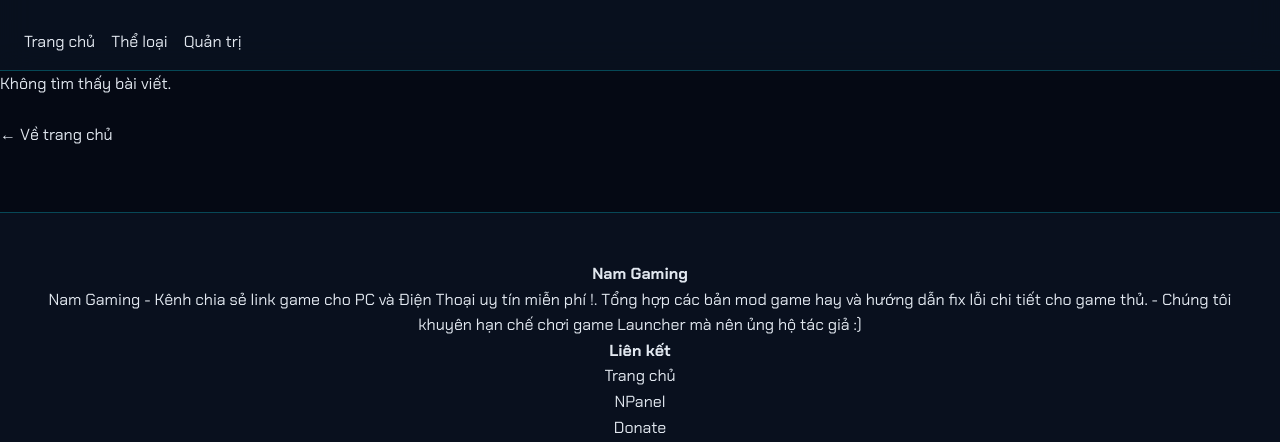
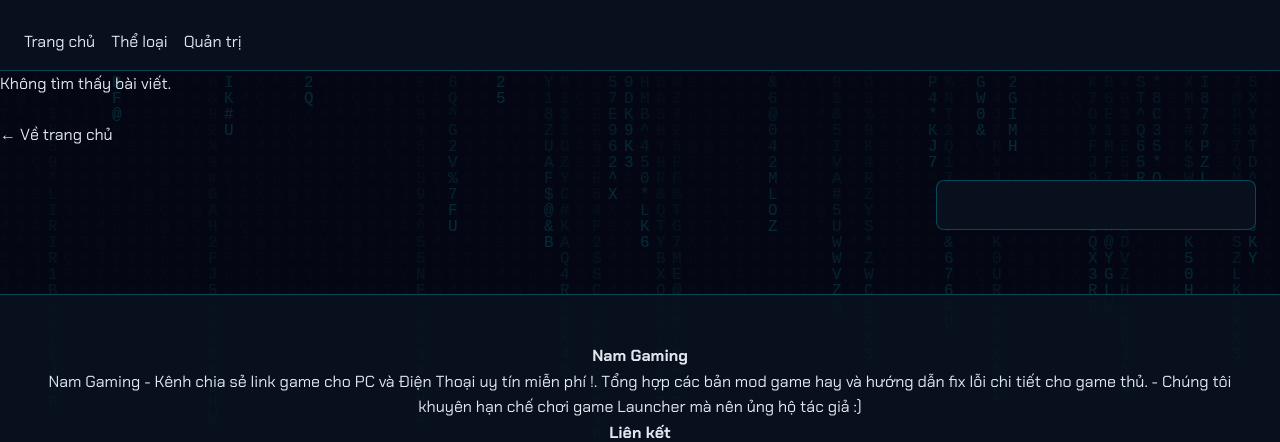
Before and after one commit to vuhoangannam345-cmd/Nam-Launcher-Game, a plain HTML site: page post.html in a window 1280 px wide. Shown: the part 345-787 px from the top of the page. Drawn offline with Linux system fonts and the light colour scheme.

Commit message:
Update post.html

```diff
--- a/post.html
+++ b/post.html
@@ -1,83 +1,125 @@
 <!DOCTYPE html>
-<html lang="vi" data-theme="dark"> <!-- Đã thêm thuộc tính data-theme -->
+<html lang="vi" data-theme="dark">
 <head>
   <meta charset="UTF-8" />
-  <meta name="viewport" content="width=device-width, initial-scale=1.0" />
+  <meta name="viewport" content="width=device-width, initial-scale=1.0, maximum-scale=5.0" />
   <title>Đang tải… — Nam Gaming</title>
   <meta name="description" content="Chi tiết bài viết trên Nam Gaming" />
   <meta property="og:title" id="og-title" content="Nam Gaming" />
   <meta property="og:description" id="og-desc" content="" />
   <meta property="og:image" id="og-image" content="" />
   <meta property="og:type" content="article" />
+
+  <!-- Nhúng Font chữ Cyberpunk -->
   <link rel="preconnect" href="https://fonts.googleapis.com" />
   <link rel="preconnect" href="https://fonts.gstatic.com" crossorigin />
-  <link
-    href="https://fonts.googleapis.com/css2?family=Orbitron:wght@500;700;900&family=Rajdhani:wght@400;500;600;700&display=swap"
-    rel="stylesheet"
-  />
+  <link href="https://fonts.googleapis.com/css2?family=Chakra+Petch:wght@400;500;600;700&family=Orbitron:wght@500;700;900&display=swap" rel="stylesheet" />
+
   <link rel="stylesheet" href="css/style.css" />
 </head>
 <body data-page="post">
 
-  <!-- NÚT CÔNG TẮC SÁNG/TỐI -->
+  <!-- NỀN MATRIX -->
+  <canvas id="matrix-canvas"></canvas>
+
+  <!-- NÚT SÁNG/TỐI -->
   <button id="theme-toggle" class="theme-toggle" aria-label="Đổi giao diện">🌙</button>
 
+  <!-- HEADER -->
   <header class="site-header" id="site-header"></header>
 
-  <main>
-    <article class="post-detail" id="post-detail"></article>
+  <!-- NỘI DUNG CHÍNH -->
+  <main class="site-main">
+    <!-- Phần chi tiết bài viết -->
+    <article class="post-detail-wrapper" id="post-detail"></article>
 
-    <div class="layout">
-      <div class="main-col">
-        <section class="related" id="related-posts"></section>
+    <div class="layout-wrapper">
+      <div class="main-column">
+        <!-- Bài viết liên quan -->
+        <section class="related-section" id="related-posts"></section>
       </div>
-      <aside class="sidebar" id="sidebar"></aside>
+      <aside class="sidebar-column" id="sidebar"></aside>
     </div>
   </main>
 
-  <footer class="site-footer" id="site-footer">
-      <!-- Flag Counter sẽ được JS chèn vào đây -->
-  </footer>
+  <!-- FOOTER -->
+  <footer class="site-footer" id="site-footer"></footer>
 
+  <!-- SCRIPTS -->
   <script src="js/config.js"></script>
   <script src="js/main.js"></script>
 
-  <!-- SCRIPT XỬ LÝ THEME & FLAG COUNTER -->
   <script>
-    // 1. XỬ LÝ ĐỔI GIAO DIỆN SÁNG/TỐI
+    // ==========================================
+    // 1. HIỆU ỨNG MƯA MATRIX (TỰ ĐỘNG CO GIÃN)
+    // ==========================================
+    document.addEventListener("DOMContentLoaded", () => {
+      const canvas = document.getElementById('matrix-canvas');
+      const ctx = canvas.getContext('2d');
+      let drops = [];
+      const fontSize = 16;
+      const letters = 'ABCDEFGHIJKLMNOPQRSTUVWXYZ0123456789@#$%^&*';
+
+      function resizeCanvas() {
+        canvas.width = window.innerWidth;
+        canvas.height = window.innerHeight;
+        const columns = Math.floor(canvas.width / fontSize);
+        drops = [];
+        for (let x = 0; x < columns; x++) drops[x] = 1;
+      }
+
+      function drawMatrix() {
+        const isDark = document.documentElement.getAttribute('data-theme') === 'dark';
+        ctx.fillStyle = isDark ? 'rgba(5, 11, 20, 0.1)' : 'rgba(240, 244, 248, 0.1)';
+        ctx.fillRect(0, 0, canvas.width, canvas.height);
+        ctx.fillStyle = isDark ? '#00f0ff' : '#0284c7';
+        ctx.font = fontSize + 'px monospace';
+
+        for (let i = 0; i < drops.length; i++) {
+          const text = letters.charAt(Math.floor(Math.random() * letters.length));
+          ctx.fillText(text, i * fontSize, drops[i] * fontSize);
+          if (drops[i] * fontSize > canvas.height && Math.random() > 0.975) drops[i] = 0;
+          drops[i]++;
+        }
+      }
+
+      window.addEventListener('resize', resizeCanvas);
+      resizeCanvas();
+      setInterval(drawMatrix, 50);
+
+      // ==========================================
+      // 2. LOGIC ĐỔI SÁNG/TỐI
+      // ==========================================
       const themeToggleBtn = document.getElementById('theme-toggle');
       const currentTheme = localStorage.getItem('theme') || 'dark';
 
-    // Set theme ban đầu
       document.documentElement.setAttribute('data-theme', currentTheme);
       themeToggleBtn.textContent = currentTheme === 'dark' ? '☀️' : '🌙';
 
-    // Bắt sự kiện click
       themeToggleBtn.addEventListener('click', () => {
-      let theme = document.documentElement.getAttribute('data-theme');
-      let newTheme = theme === 'dark' ? 'light' : 'dark';
-
+        let newTheme = document.documentElement.getAttribute('data-theme') === 'dark' ? 'light' : 'dark';
         document.documentElement.setAttribute('data-theme', newTheme);
         localStorage.setItem('theme', newTheme);
         themeToggleBtn.textContent = newTheme === 'dark' ? '☀️' : '🌙';
       });
 
-    // 2. CHÈN FLAG COUNTER VÀO FOOTER (Đợi main.js render xong footer)
+      // ==========================================
+      // 3. FLAG COUNTER
+      // ==========================================
       setTimeout(() => {
         const footer = document.getElementById('site-footer');
         if (footer) {
-        const flagHTML = `
+          footer.insertAdjacentHTML('beforeend', `
             <div class="footer-flagcounter">
               <div class="footer-flagcounter__title">🌍 LƯỢT TRUY CẬP</div>
-            <a href="https://info.flagcounter.com/omR5">
-              <img src="https://s05.flagcounter.com/count/omR5/bg_FFFFFF/txt_000000/border_CCCCCC/columns_2/maxflags_12/viewers_0/labels_1/pageviews_1/flags_0/percent_0/"
-                   alt="Flag Counter" border="0" loading="lazy" referrerpolicy="no-referrer">
+              <a href="https://info.flagcounter.com/omR5" target="_blank">
+                <img src="https://s05.flagcounter.com/count/omR5/bg_FFFFFF/txt_000000/border_CCCCCC/columns_2/maxflags_12/viewers_0/labels_1/pageviews_1/flags_0/percent_0/" alt="Flag Counter" border="0" loading="lazy">
               </a>
             </div>
-        `;
-        footer.insertAdjacentHTML('beforeend', flagHTML);
+          `);
         }
-    }, 500); // Đợi 0.5s để main.js render xong footer
+      }, 1000);
+    });
   </script>
 </body>
 </html>
```
Lines whose indentation alone changed are shown as unchanged.
